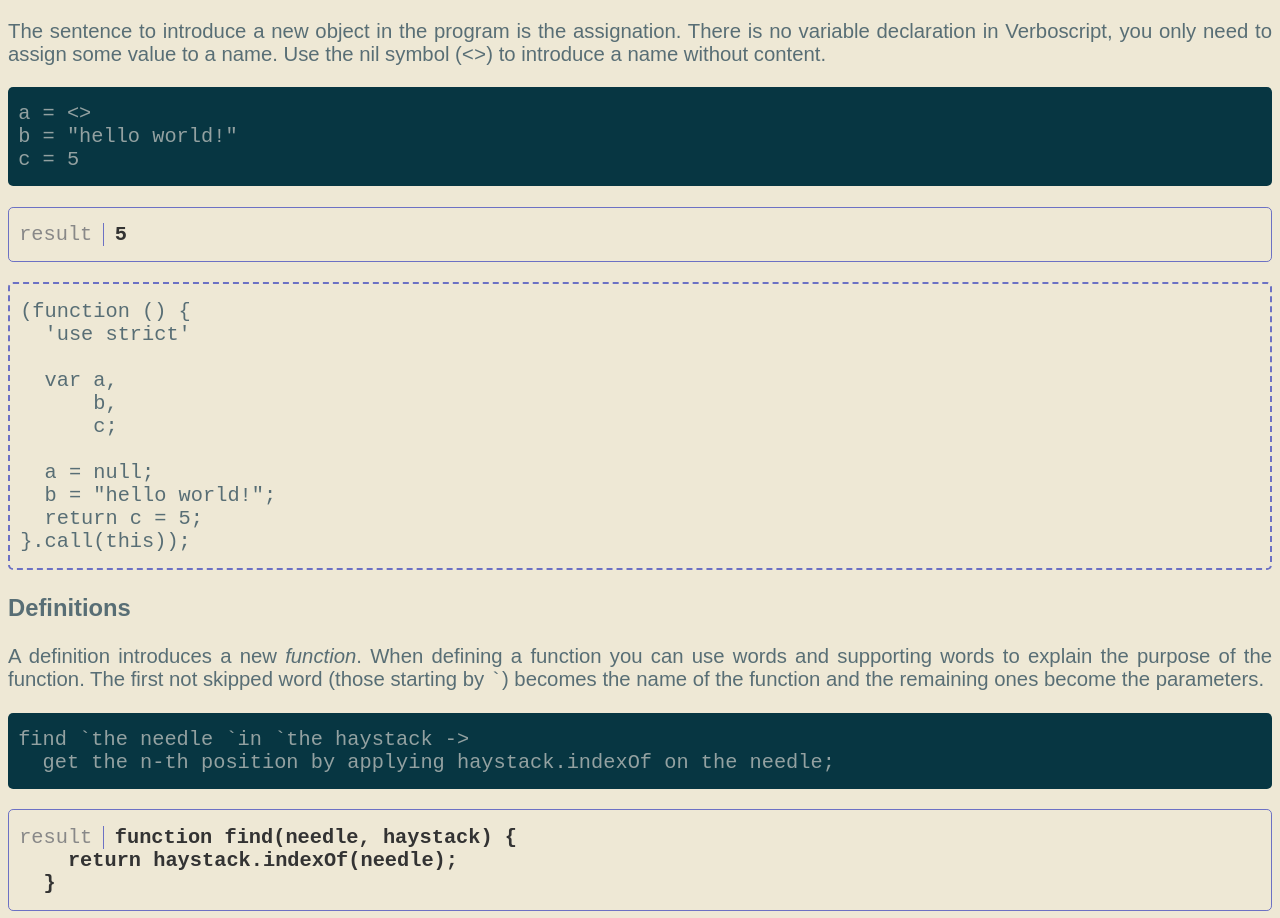
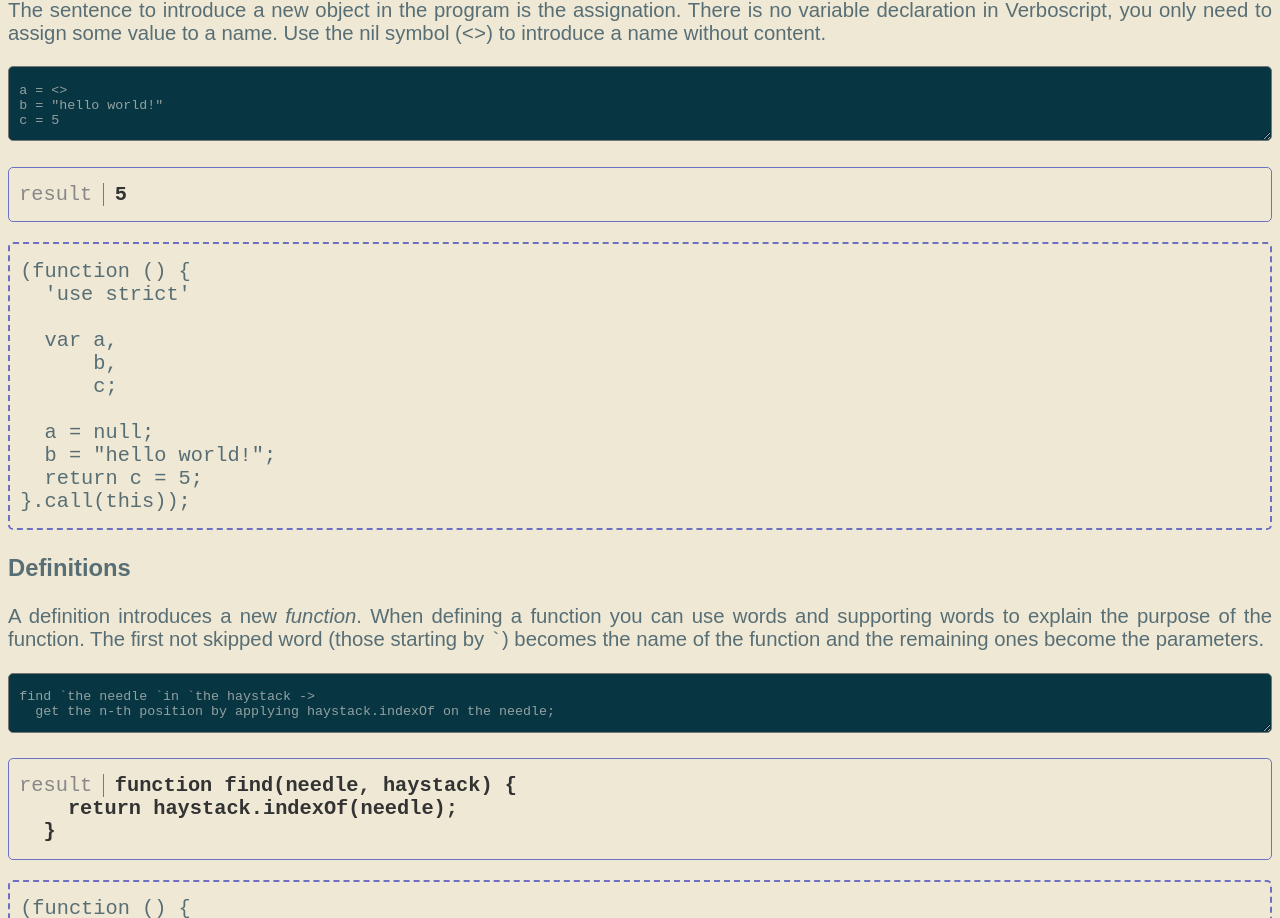
Before and after one commit to delapuente/verboscript, a website: page playground/index.html in a window 1280 px wide. Shown: the part 993-1911 px from the top of the page. Drawn offline with Linux system fonts and the light colour scheme.

Commit message:
Replacing pre elements by textarea with auto height

```diff
--- a/playground/index.html
+++ b/playground/index.html
@@ -15,12 +15,17 @@
         text-align: left;
       }
       body { font-size: 2rem; text-align: justify; color: #586e75; }
-      pre {
+      pre, textarea {
         padding: 1.5rem 1rem;
         border-radius: 0.5rem;
         overflow: auto;
       }
-      pre.source {
+      textarea {
+        box-sizing: border-box;
+        width: 100%;
+        overflow: hidden;
+      }
+      textarea.source {
         color: #93a1a1;
         background-color: #073642;
       }
@@ -63,13 +68,13 @@
         allow trailing spaces and it requires to be blankspaces in both sides
         of the operators.
       </p>
-      <pre>
+      <textarea>
 
 a = 1
 
  b = 2
 
-</pre>
+</textarea>
     </article>
     <article>
       <h2>Statements</h2>
@@ -85,9 +90,9 @@ a = 1
         need to assign some value to a name. Use the nil symbol
         (<code>&lt;&gt;</code>) to introduce a name without content.
       </p>
-      <pre>a = &lt;&gt;
+      <textarea>a = &lt;&gt;
 b = "hello world!"
-c = 5</pre>
+c = 5</textarea>
       <h3>Definitions</h3>
       <p>
         A definition introduces a new <em>function</em>. When defining a
@@ -96,8 +101,8 @@ c = 5</pre>
         <code>`</code>) becomes the name of the function and the remaining ones
         become the parameters.
       </p>
-      <pre>find `the needle `in `the haystack ->
-  get the n-th position by applying haystack.indexOf on the needle;</pre>
+      <textarea>find `the needle `in `the haystack ->
+  get the n-th position by applying haystack.indexOf on the needle;</textarea>
       <h3>Calls</h3>
       <p>
         A call causes the body of a function to be executed. Verboscript
@@ -105,25 +110,25 @@ c = 5</pre>
         expressions. The first defined symbol is considered the name of the
         function and the remaining defined ids or expressions, the parameters.
       </p>
-      <pre>find `the needle `in `the haystack ->
+      <textarea>find `the needle `in `the haystack ->
   get the n-th position by applying haystack.indexOf on the needle;
 
 haystack = {1 2 3 4 5}
 needle = 3
 find the needle in the haystack
-</pre>
+</textarea>
       <p>
         If there is no function name identified, the sentence is simply ignored.
         You can force to ignore some ids by prefixing them with <code>`</code>.
       </p>
-      <pre>find `the needle `in `the haystack ->
+      <textarea>find `the needle `in `the haystack ->
   get the n-th position by applying haystack.indexOf on the needle;
 
 haystack = {1 2 3 4 5}
 needle = 3
 `find the `needle in the `haystack
-this is not recognized at all and it is simply ignored</pre>
-      <!--<pre>Start by importing some useful functions:-->
+this is not recognized at all and it is simply ignored</textarea>
+      <!--<textarea>Start by importing some useful functions:-->
 
 <!--log = #console.log.-->
 <!--stringify = #JSON.stringify.-->
@@ -143,7 +148,7 @@ this is not recognized at all and it is simply ignored</pre>
 
 <!--result = factorial of 10-->
 <!--log the result and-->
-<!--stringify the result too</pre>-->
+<!--stringify the result too</textarea>-->
     </article>
   </body>
 </html>
--- a/playground/playground.js
+++ b/playground/playground.js
@@ -3,37 +3,38 @@
   var verboscript = this.verboscript;
 
   var sources = Array.prototype.slice.call(
-    document.querySelectorAll('pre')
+    document.querySelectorAll('textarea')
   );
 
   sources.forEach(function (source) {
     source.classList.add('source');
-    source.setAttribute('contenteditable', 'true');
     var output = document.createElement('pre');
-    var target = document.createElement('pre');
+    var result = document.createElement('pre');
 
     output.classList.add('output');
-    target.classList.add('result');
+    result.classList.add('result');
     source.parentNode.insertBefore(output, source.nextSibling);
-    source.parentNode.insertBefore(target, source.nextSibling);
+    source.parentNode.insertBefore(result, source.nextSibling);
 
     source.addEventListener('input',
-      updateContent.bind(undefined, source, target, output));
+      updateContent.bind(undefined, source, result, output));
 
-    updateContent(source, target, output);
+    updateContent(source, result, output);
 
-    function updateContent(source, target, output) {
+    function updateContent(source, result, output) {
       clearTimeout(source.timeoutToSave);
+      source.style.height = 0 + 'px';
+      source.style.height = source.scrollHeight + 'px';
       source.timeoutToSave = setTimeout(function _translate() {
         try {
-          var result = verboscript.parse(source.textContent);
-          output.textContent = result.output.trim();
+          var parsed = verboscript.parse(source.textContent);
+          output.textContent = parsed.output.trim();
           with (document) {
-            target.textContent = eval(result.output);
+            result.textContent = eval(parsed.output);
           }
         } catch (e) {
           if (e instanceof verboscript.SyntaxError) {
-            target.textContent = 'Error in line ' + e.line + ':' + e.column +
+            result.textContent = 'Error in line ' + e.line + ':' + e.column +
                                  ' ' + e.message;
           }
         }
```
Also changed, not shown: dist/verboscript.js, 1 other file.
